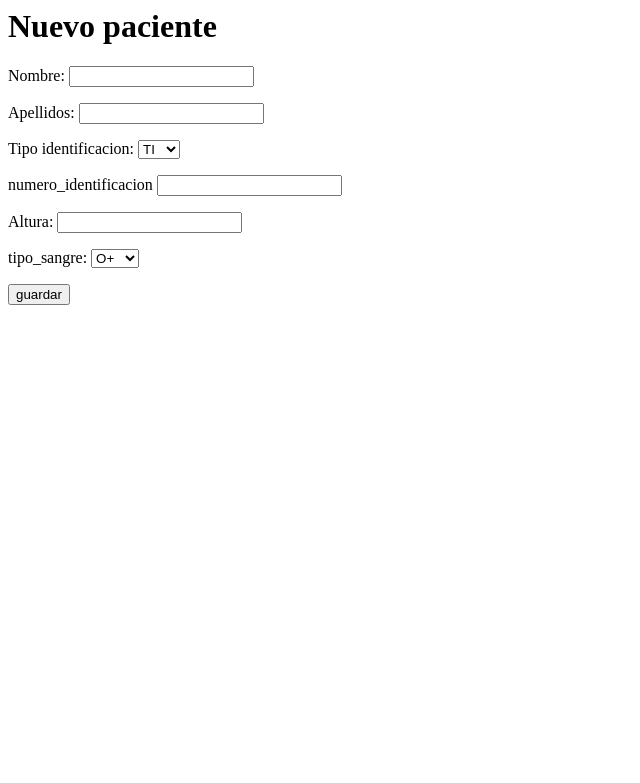
After one commit to OscarVasquez123/citas_2826502, a Flask app: page /pacientes/create in a window 1280 px wide. The commit adds this page. Shown: the top 783 px of the page, without its empty margins (0-640 px from the left). Run offline with Flask 3, Linux system fonts and the light colour scheme.

Commit message:
Trabajo en casa

```diff
--- a/app/routes.py
+++ b/app/routes.py
@@ -19,28 +19,74 @@ def get_all_consultorios():
     consultorios = Consultorio.query.all()
     return render_template("consultorios.html" ,  consultorios=consultorios )
 
-    #crear ruta traer el medico por el id (get)
-@app.route("/medicos/<int:id>")
+
+
+@app.route("/paciente/<int:id>")
+def get_paciente_by_id(id):
+
+    paciente = Paciente.query.get(id)
+    #y meterlo a una vista
+    return render_template("paciente.html" ,
+                           pa = paciente)
+
+
+@app.route("/pacientes/create", methods = [ 'GET' , 'POST'] )
+def create_paciente():
+
+    if( request.method == 'GET'  ):
+
+        tipo_sangre = [
+            "O+",
+            "A+",
+            "AB+",
+            "O-",
+            "A-",
+        ]
+        return render_template("paciente_form.html",
+                            tipo_sangre = tipo_sangre )
+
+
+
+
+
+    elif(request.method == 'POST'):
+
+     new_paciente = Paciente (nombre = request.form["nombre"],
+                            apellidos = request.form["apellidos"],
+                            tipo_identificacion = request.form["ti"],
+                            numero_identificacion = request.form["nu"],
+                            altura = request.form["al"],
+                            tipo_sangre = request.form["sa"]
+                            )
+
+    ##añadirlo a la sesion sqlalchemy
+    db.session.add(new_paciente)
+    db.session.commit()
+    return "paciente registrado"
+
+
+
+@app.route("/medico/<int:id>")
 def get_medico_by_id(id):
-    #return "id del medico:" + str(id)
-    #traer el medico por id utilizando la entidad Medico
+
     medico = Medico.query.get(id)
-    #y meterlo a una vista
+
     return render_template("medico.html" ,
                            med = medico)
 
-    #crear ruta para crear nuevo medico
-@app.route("/medicos/create", methods = [ 'GET' , 'POST'] )
+
+@app.route("/medicos/create", methods = ['GET' , 'POST'] )
 def create_medico():
-    #mostrar el formulario: metodo GET
+
     if( request.method == 'GET'  ):
-        ##el usurario ingreso con navegador con http://localhost:500/medicos/create/especialidades
+
         especialidades = [
-            "Cardiologia",
-            "Pediatria",
-            "Oncologia"
+            "oncologo",
+            "odontologo",
+            "pediatra"
+
         ]
-        return render_template("medicos_form.html",
+        return render_template("medico_form.html",
                             especialidades = especialidades )
 
 
@@ -51,16 +97,45 @@ def create_medico():
 
     elif(request.method == 'POST'):
     #Cuando se presiona 'guardar'
-    #crear un objeto de tipo medico
-     new_medico = Medico(nombre = request.form["nombre"],
-                         apellidos = request.form["apellidos"],
-                         tipo_identificacion = request.form["ti"],
-                         numero_identificacion = request.form["ni"],
-                         registro_medico = request.form["rm"],
-                         especialidad = request.form["es"]
-                         )
+    #crear un objeto de tipo paciente
+        new_medico = Medico (nombre = request.form["nombre"],
+                            apellidos = request.form["apellidos"],
+                            tipo_identificacion = request.form["ti"],
+                            numero_identificacion = request.form["ni"],
+                            registro_medico = request.form["rm"],
+                            especialidad = request.form["es"]
+                            )
 
-    ##añadirlo a la sesion sqlalchemy
-    db.session.add(new_medico)
+        ##añadirlo a la sesion sqlalchemy
+        db.session.add(new_medico)
+        db.session.commit()
+        return "medico registrado"
+
+
+#crear ruta traer el consultorio
+@app.route("/Consultorios/<int:id>")
+def get_Consultorio_by_id(id):
+    Consultorio = Consultorio.query.get(id)
+    return render_template("Consultorios.html", con = Consultorio)
+
+@app.route("/Consultorios/create", methods = [ 'GET' , 'POST'] )
+def create_Consultorio():
+
+    if( request.method == 'GET'  ):
+
+        numero = [
+            "402",
+            "123",
+            "102"
+        ]
+        return render_template("Consultorio_form.html",
+                            numero = numero )
+
+
+    elif(request.method== 'POST'):
+
+        new_consultorio = Consultorio(numero = request.form["numero"])
+
+    db.session.add(new_consultorio)
     db.session.commit()
-    return "medico registrado"
+    return "consultorio registrado"
--- a/app/templates/medico.html
+++ b/app/templates/medico.html
@@ -3,7 +3,7 @@
 <head>
     <meta charset="UTF-8">
     <meta name="viewport" content="width=device-width, initial-scale=1.0">
-    <title>Título de tu página</title>
+    <title>MEDICOS</title>
 </head>
 <body>
     <h1>Detalle de medico</h1>
--- a/app/templates/medicos_form.html
+++ b/app/templates/medico_form.html
@@ -10,7 +10,7 @@
     <form method="post" action="">
         <p>Nombre: <input type="text" name="nombre" />  </p>
         <p>Apellidos: <input type="text" name="apellidos" />  </p>
-        <p> Tipo identificacion:
+        <p>Tipo identificacion:
             <select name="ti">
                 <option>TI</option>
                 <option>CC</option>
@@ -25,7 +25,7 @@
         <p>
             Especialidad:
             <select name="es">
-              {% for especialidad in especialidades %}
+              {%for especialidad in especialidades %}
                 <option> {{ especialidad }} </option>
               {% endfor %}
             </select>
--- a/app/templates/medicos.html
+++ b/app/templates/medicos.html
@@ -24,7 +24,7 @@
         {% for medico in medicos %}
             <tr>
                 <td> {{ medico.nombre}} </td>
-                <td> {{  medico.apellidos }} </td>
+                <td> {{ medico.apellidos }} </td>
                 <td>
                     <a href="/medicos/{{ medico.id }}">
                         ver detalles
@@ -39,7 +39,5 @@
     </tbody>
     <tfoot></tfoot>
     </table>
-<!-- Contenido de tu página va aquí -->
-
-</body>
+ </body>
 </html>
--- /dev/null
+++ b/app/templates/paciente_form.html
@@ -0,0 +1,37 @@
+<html lang="es">
+<head>
+    <meta charset="UTF-8">
+    <meta name="viewport" content="width=device-width, initial-scale=1.0">
+    <title>Document</title>
+</head>
+<body>
+    <h1>Nuevo paciente</h1>
+    <form method="post" action="">
+        <p>Nombre: <input type="text" name="nombre" />  </p>
+        <p>Apellidos: <input type="text" name="apellidos" />  </p>
+        <p> Tipo identificacion:
+            <select name="ti">
+                <option>TI</option>
+                <option>CC</option>
+            </select>
+        </p>
+        <p> numero_identificacion
+            <input type="text" name="nu" />
+        </p>
+        <p> Altura:
+            <input type="text" name="al" />
+        </p>
+        <p>
+            tipo_sangre:
+            <select name="sa">
+              {% for tipo_sangre in tipo_sangre %}
+                <option> {{ tipo_sangre }} </option>
+              {% endfor %}
+            </select>
+        </p>
+        <button type="submit">
+            guardar
+        </button>
+    </form>
+</body>
+</html>
--- a/app/templates/pacientes.html
+++ b/app/templates/pacientes.html
@@ -16,6 +16,7 @@
                 <th>numero_identificacion</th>
                 <th>altura</th>
                 <th>tipo_sangre</th>
+                <th>Ver detalles</th>
 
             </tr>
         </thead>
@@ -24,6 +25,11 @@
             <tr>
                 <td> {{  paciente.nombre}} </td>
                 <td> {{  paciente.apellidos }} </td>
+                <td>
+                    <a href="/paciente/{{ paciente.id }}">
+                        ver detalles
+                    </a>
+                </td>
                 <td> {{  paciente.tipo_identificacion }} </td>
                 <td> {{  paciente.numero_identificacion }} </td>
                 <td> {{  paciente.altura }} </td>
```
Also changed, not shown: app/templates/consultorio.html (added, +17 -0 lines), app/templates/consultorio_form.html (added, +20 -0 lines), app/templates/consultorios.html (+5 -10 lines), app/templates/paciente.html (added, +21 -0 lines), app/database.db.
